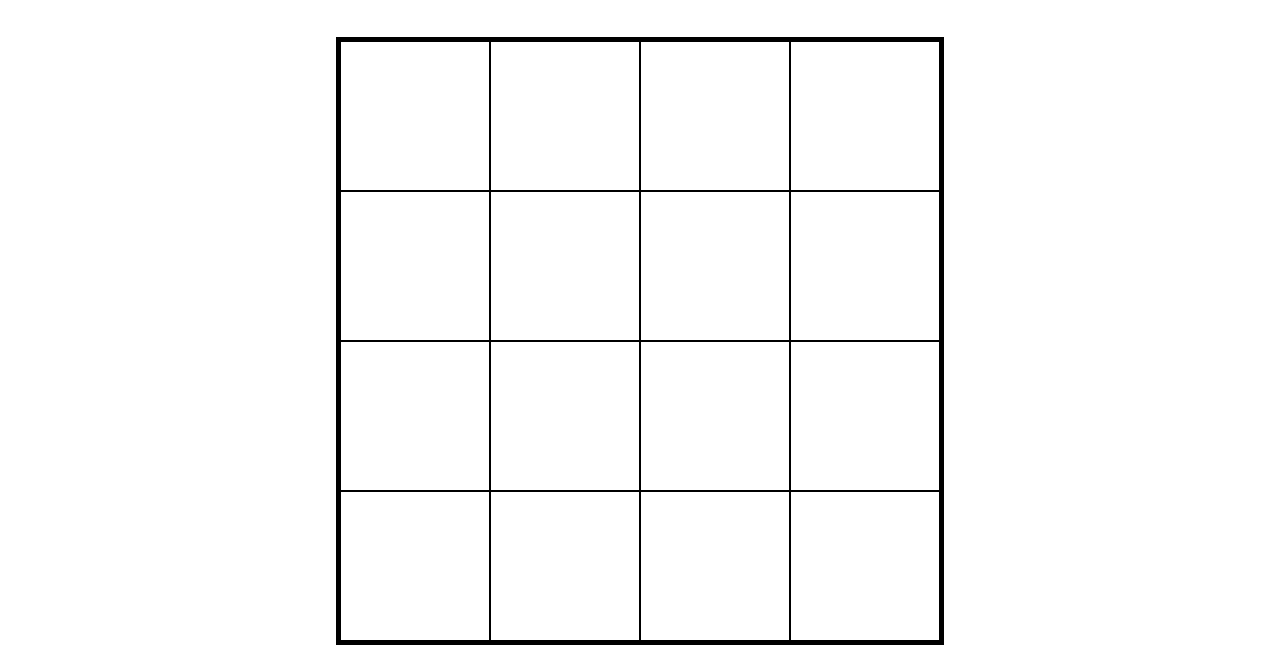
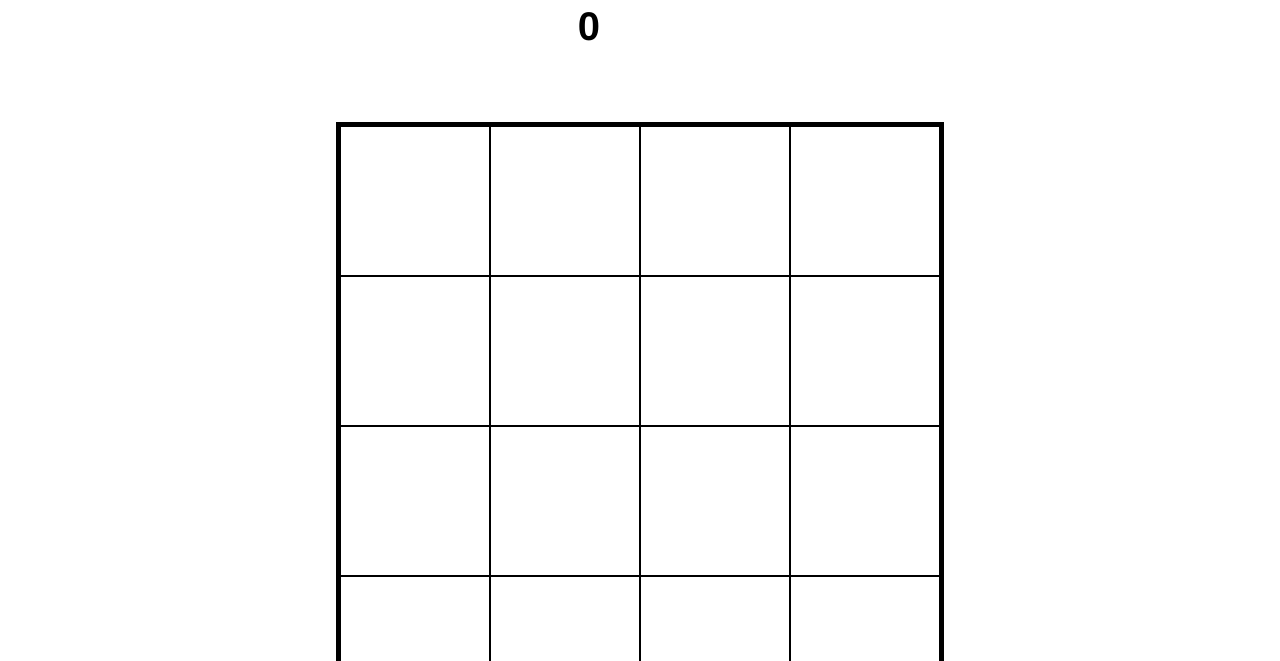
Before and after one commit to briansukalski/briansukalski.github.io, a website: page subpages/2048.html in a window 1280 px wide. Shown: the part 439-1100 px from the top of the page. Drawn offline with Linux system fonts and the light colour scheme.

Commit message:
Set up score counter for game

```diff
--- a/scripts/2048.js
+++ b/scripts/2048.js
@@ -1,8 +1,13 @@
-const gridDict = {1: "11", 2: "12", 3: "13", 4: "14", 5: "21", 6: "22", 7: "23", 8: "24", 9: "31", 10: "32", 11: "33", 12: "34", 13: "41", 14: "42", 15: "43", 16: "44"};
+const gridDict = {1: '11', 2: '12', 3: '13', 4: '14', 5: '21', 6: '22', 7: '23', 8: '24', 9: '31', 10: '32', 11: '33', 12: '34', 13: '41', 14: '42', 15: '43', 16: '44'};
+
+let score = 0;
+document.getElementById('score').innerHTML = score;
 
 function pressKey() {
     let newLocation = Math.ceil(Math.random() * 16);
-    document.getElementById(gridDict[newLocation]).innerHTML = "2";
+    document.getElementById(gridDict[newLocation]).innerHTML = '2';
+    score += 2;
+    document.getElementById('score').innerHTML = score;
 }
 
 document.addEventListener('keypress', pressKey);
--- a/subpages/2048.html
+++ b/subpages/2048.html
@@ -17,7 +17,7 @@
             <div class="flex-container">
                 <div id="scoreboard">
                     <h2>Score:</h2>
-                    <div id="score"></div>
+                    <h2 id="score"></h2>
                 </div>
             </div>
             <div class="flex-container">
```
